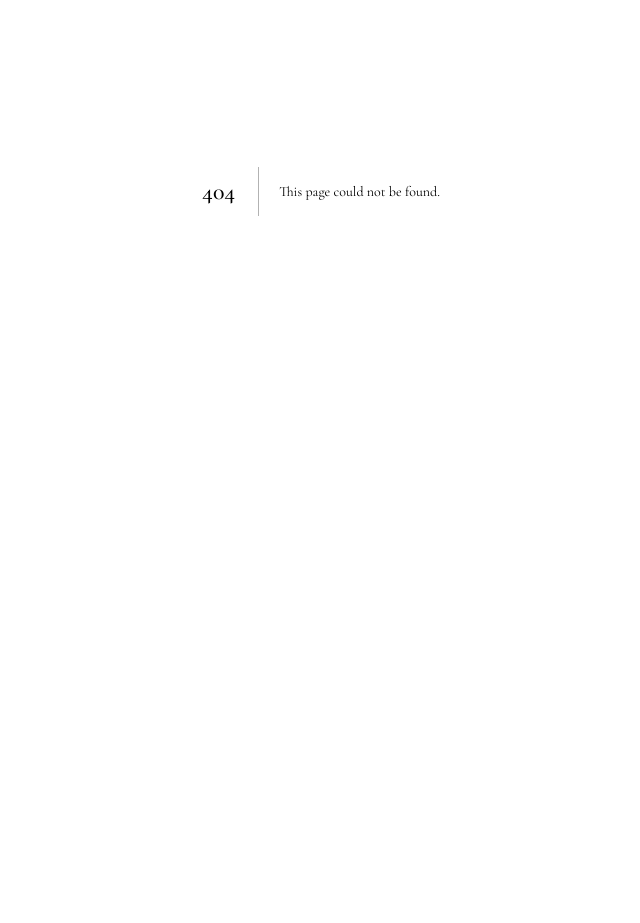
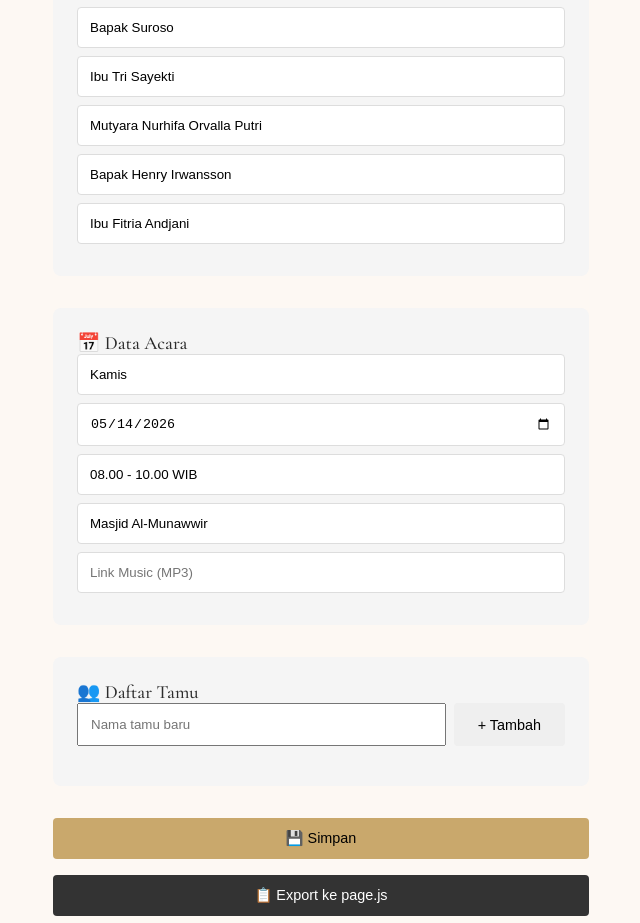
Before and after one commit to Agelakz/bots, a Next.js app: page /admin in a window 1280 px wide. Before the commit this address had no page. Shown: the part 209-1132 px from the top of the page, without its empty margins (319-959 px from the left). Before the commit the page ends 800 px from the top, so only its background shows below. Built offline with nearby package versions, Linux system fonts and the light colour scheme.

Commit message:
Add: Admin panel at /admin

```diff
--- /dev/null
+++ b/app/admin/page.js
@@ -0,0 +1,118 @@
+'use client';
+
+import { useState, useEffect } from 'react';
+
+const DEFAULT_DATA = {
+  groomName: 'Muhammad Bayu Ramadhan',
+  groomFather: 'Bapak Suroso',
+  groomMother: 'Ibu Tri Sayekti',
+  brideName: 'Mutyara Nurhifa Orvalla Putri',
+  brideFather: 'Bapak Henry Irwansson',
+  brideMother: 'Ibu Fitria Andjani',
+  weddingDate: '2026-05-14',
+  weddingDay: 'Kamis',
+  akadTime: '08.00 - 10.00 WIB',
+  akadLocation: 'Masjid Al-Munawwir',
+  music: '',
+  guests: []
+};
+
+export default function Admin() {
+  const [data, setData] = useState(DEFAULT_DATA);
+  const [newGuest, setNewGuest] = useState('');
+  const [saved, setSaved] = useState(false);
+
+  useEffect(() => {
+    const savedData = localStorage.getItem('weddingData');
+    if (savedData) setData(JSON.parse(savedData));
+  }, []);
+
+  const handleSave = () => {
+    localStorage.setItem('weddingData', JSON.stringify(data));
+    setSaved(true);
+    setTimeout(() => setSaved(false), 2000);
+  };
+
+  const addGuest = () => {
+    if (newGuest.trim()) {
+      setData({...data, guests: [...data.guests, newGuest.trim()]});
+      setNewGuest('');
+    }
+  };
+
+  const removeGuest = (index) => {
+    const guests = [...data.guests];
+    guests.splice(index, 1);
+    setData({...data, guests});
+  };
+
+  const exportConfig = () => {
+    const config = `const WEDDING_DATA = {
+  groom: { name: '${data.groomName}', father: '${data.groomFather}', mother: '${data.groomMother}', image: 'https://res.cloudinary.com/dhkwhynff/image/upload/v1777706117/Pngtree_indonesian_wedding_couple_wear_white_6431502_ztq8dh.png' },
+  bride: { name: '${data.brideName}', father: '${data.brideFather}', mother: '${data.brideMother}', image: 'https://res.cloudinary.com/dhkwhynff/image/upload/v1777706117/Pngtree_indonesian_wedding_couple_wear_white_6431502_ztq8dh.png' },
+  date: '${data.weddingDate}',
+  day: '${data.weddingDay}',
+  music: '${data.music}',
+  events: [{ name: 'AKAD NIKAH', date: '${data.weddingDay}, ${new Date(data.weddingDate).toLocaleDateString('id-ID', {day:'numeric',month:'long',year:'numeric'})}', time: '${data.akadTime}', location: '${data.akadLocation}' }]
+};`;
+    navigator.clipboard.copyText(config);
+    alert('Config copied! Paste di page.js');
+  };
+
+  return (
+    <div style={{maxWidth: '600px', margin: '0 auto', padding: '2rem', fontFamily: 'sans-serif'}}>
+      <h1>Admin Panel 🎊</h1>
+      <p style={{color: '#666', marginBottom: '2rem'}}>Edit undangan tanpa ribet!</p>
+
+      <div style={{background: '#f5f5f5', padding: '1.5rem', borderRadius: '8px', marginBottom: '2rem'}}>
+        <h3>👨‍🦱 Data Mempelai</h3>
+        <input type="text" placeholder="Nama Pengantin Pria" value={data.groomName} onChange={e => setData({...data, groomName: e.target.value})} style={inputStyle} />
+        <input type="text" placeholder="Ayah Pengantin Pria" value={data.groomFather} onChange={e => setData({...data, groomFather: e.target.value})} style={inputStyle} />
+        <input type="text" placeholder="Ibu Pengantin Pria" value={data.groomMother} onChange={e => setData({...data, groomMother: e.target.value})} style={inputStyle} />
+        <input type="text" placeholder="Nama Pengantin Wanita" value={data.brideName} onChange={e => setData({...data, brideName: e.target.value})} style={inputStyle} />
+        <input type="text" placeholder="Ayah Pengantin Wanita" value={data.brideFather} onChange={e => setData({...data, brideFather: e.target.value})} style={inputStyle} />
+        <input type="text" placeholder="Ibu Pengantin Wanita" value={data.brideMother} onChange={e => setData({...data, brideMother: e.target.value})} style={inputStyle} />
+      </div>
+
+      <div style={{background: '#f5f5f5', padding: '1.5rem', borderRadius: '8px', marginBottom: '2rem'}}>
+        <h3>📅 Data Acara</h3>
+        <input type="text" placeholder="Hari (Kamis)" value={data.weddingDay} onChange={e => setData({...data, weddingDay: e.target.value})} style={inputStyle} />
+        <input type="date" value={data.weddingDate} onChange={e => setData({...data, weddingDate: e.target.value})} style={inputStyle} />
+        <input type="text" placeholder="Jam Akad" value={data.akadTime} onChange={e => setData({...data, akadTime: e.target.value})} style={inputStyle} />
+        <input type="text" placeholder="Lokasi Akad" value={data.akadLocation} onChange={e => setData({...data, akadLocation: e.target.value})} style={inputStyle} />
+        <input type="text" placeholder="Link Music (MP3)" value={data.music} onChange={e => setData({...data, music: e.target.value})} style={inputStyle} />
+      </div>
+
+      <div style={{background: '#f5f5f5', padding: '1.5rem', borderRadius: '8px', marginBottom: '2rem'}}>
+        <h3>👥 Daftar Tamu</h3>
+        <div style={{display: 'flex', gap: '0.5rem'}}>
+          <input type="text" placeholder="Nama tamu baru" value={newGuest} onChange={e => setNewGuest(e.target.value)} onKeyDown={e => e.key === 'Enter' && addGuest()} style={{flex: 1, padding: '0.75rem'}} />
+          <button onClick={addGuest} style={btnStyle}>+ Tambah</button>
+        </div>
+        <ul style={{marginTop: '1rem', listStyle: 'none', padding: 0}}>
+          {data.guests.map((guest, i) => (
+            <li key={i} style={{display: 'flex', justifyContent: 'space-between', padding: '0.5rem', borderBottom: '1px solid #ddd'}}>
+              {guest}
+              <button onClick={() => removeGuest(i)} style={{color: 'red', border: 'none', background: 'none', cursor: 'pointer'}}>✕</button>
+            </li>
+          ))}
+        </ul>
+      </div>
+
+      <button onClick={handleSave} style={{...btnStyle, background: '#C9A86C', width: '100%', marginBottom: '1rem'}}>
+        {saved ? '✅ Tersimpan!' : '💾 Simpan'}
+      </button>
+
+      <button onClick={exportConfig} style={{...btnStyle, background: '#333', color: '#fff', width: '100%'}}>
+        📋 Export ke page.js
+      </button>
+
+      <p style={{marginTop: '2rem', color: '#999', fontSize: '0.8rem'}}>
+        Cara: 1. Edit data di atas 2. Klik Export 3. Paste di page.js
+      </p>
+    </div>
+  );
+}
+
+const inputStyle = {width: '100%', padding: '0.75rem', marginBottom: '0.5rem', border: '1px solid #ddd', borderRadius: '4px'};
+const btnStyle = {padding: '0.75rem 1.5rem', border: 'none', borderRadius: '4px', cursor: 'pointer', fontSize: '0.9rem'};
```
